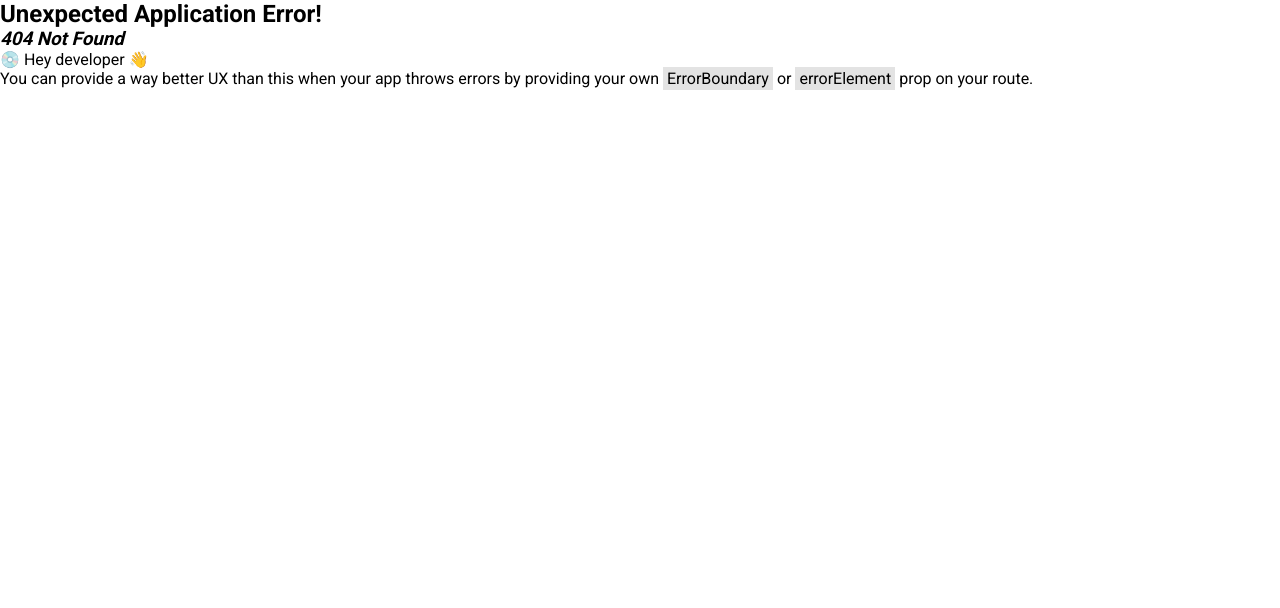
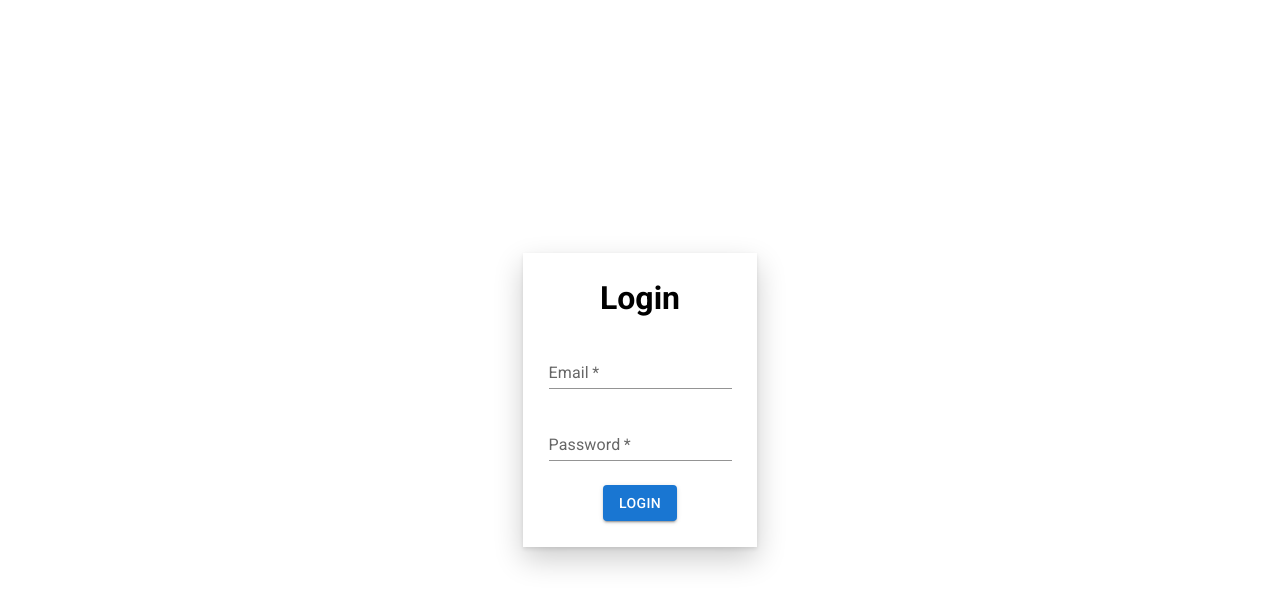
Before and after one commit to shahshahid81/dash-chat-web-react, a React (Create React App) app: page /login in a window 1280 px wide. Before the commit this address had no page. Shown: the top 608 px of the page. Built offline with nearby package versions, Linux system fonts and the light colour scheme.

Commit message:
feat: added style to login

```diff
--- a/src/app/router.tsx
+++ b/src/app/router.tsx
@@ -3,8 +3,15 @@ import {
   createRoutesFromElements,
   Route,
 } from "react-router-dom";
+import Login from "../features/auth/Login";
+import Homepage from "../features/homepage/Homepage";
 import Root from "../routes/root";
 
 export const router = createBrowserRouter(
-  createRoutesFromElements(<Route path="/" element={<Root />}></Route>)
+  createRoutesFromElements(
+    <Route path="/" element={<Root />}>
+      <Route path="/login" element={<Login />}></Route>
+      <Route path="/homepage" element={<Homepage />}></Route>
+    </Route>
+  )
 );
--- /dev/null
+++ b/src/features/auth/Login.module.css
@@ -0,0 +1,18 @@
+.loginContainer {
+  display: flex;
+  align-items: center;
+  justify-content: center;
+  min-height: 100vh;
+}
+
+.loginForm {
+  display: flex;
+  align-items: center;
+  justify-content: center;
+  flex-direction: column;
+  gap: 1.5rem;
+  box-shadow: rgba(0, 0, 0, 0.2) 0px 12px 28px 0px,
+    rgba(0, 0, 0, 0.1) 0px 2px 4px 0px,
+    rgba(255, 255, 255, 0.05) 0px 0px 0px 1px inset;
+  padding: 2%;
+}
--- a/src/features/auth/Login.tsx
+++ b/src/features/auth/Login.tsx
@@ -1,8 +1,9 @@
-import { Button, Grid, TextField } from "@mui/material";
+import { Button, TextField } from "@mui/material";
 import { useEffect, useState } from "react";
 import { useDispatch } from "react-redux";
 import { useLoginMutation } from "./authApi";
 import { setToken } from "./authSlice";
+import styles from "./Login.module.css";
 
 export default function Login() {
   const [email, setEmail] = useState("");
@@ -22,34 +23,28 @@ export default function Login() {
   }
 
   return (
-    <Grid container columns={12}>
-      <Grid item xs={12}>
+    <div className={styles.loginContainer}>
+      <div className={styles.loginForm}>
         <h1>Login</h1>
-      </Grid>
-      <Grid item xs={12}>
         <TextField
           required
-          label="email"
+          label="Email"
           variant="standard"
           value={email}
           onChange={(e) => setEmail(e.target.value)}
         />
-      </Grid>
-      <Grid item xs={12}>
         <TextField
           required
-          label="password"
+          label="Password"
           type="password"
           variant="standard"
           value={password}
           onChange={(e) => setPassword(e.target.value)}
         />
-      </Grid>
-      <Grid item xs={12}>
         <Button variant="contained" onClick={handleLogin}>
           Login
         </Button>
-      </Grid>
-    </Grid>
+      </div>
+    </div>
   );
 }
--- /dev/null
+++ b/src/features/homepage/Homepage.tsx
@@ -0,0 +1,3 @@
+export default function Homepage() {
+  return <h1>Authenticated</h1>;
+}
--- a/src/routes/root.tsx
+++ b/src/routes/root.tsx
@@ -1,13 +1,16 @@
+import { useEffect } from "react";
 import { useSelector } from "react-redux";
+import { Outlet, useNavigate } from "react-router-dom";
 import { RootState } from "../app/store";
-import Login from "../features/auth/Login";
 
 export default function Root() {
   const token = useSelector((state: RootState) => state.auth.token);
+  const navigate = useNavigate();
 
-  if (token) {
-    return <h1>Authenticated</h1>;
-  }
+  useEffect(() => {
+    const route = !token ? "login" : "homepage";
+    navigate(route);
+  }, [token, navigate]);
 
-  return <Login></Login>;
+  return <Outlet></Outlet>;
 }
```
